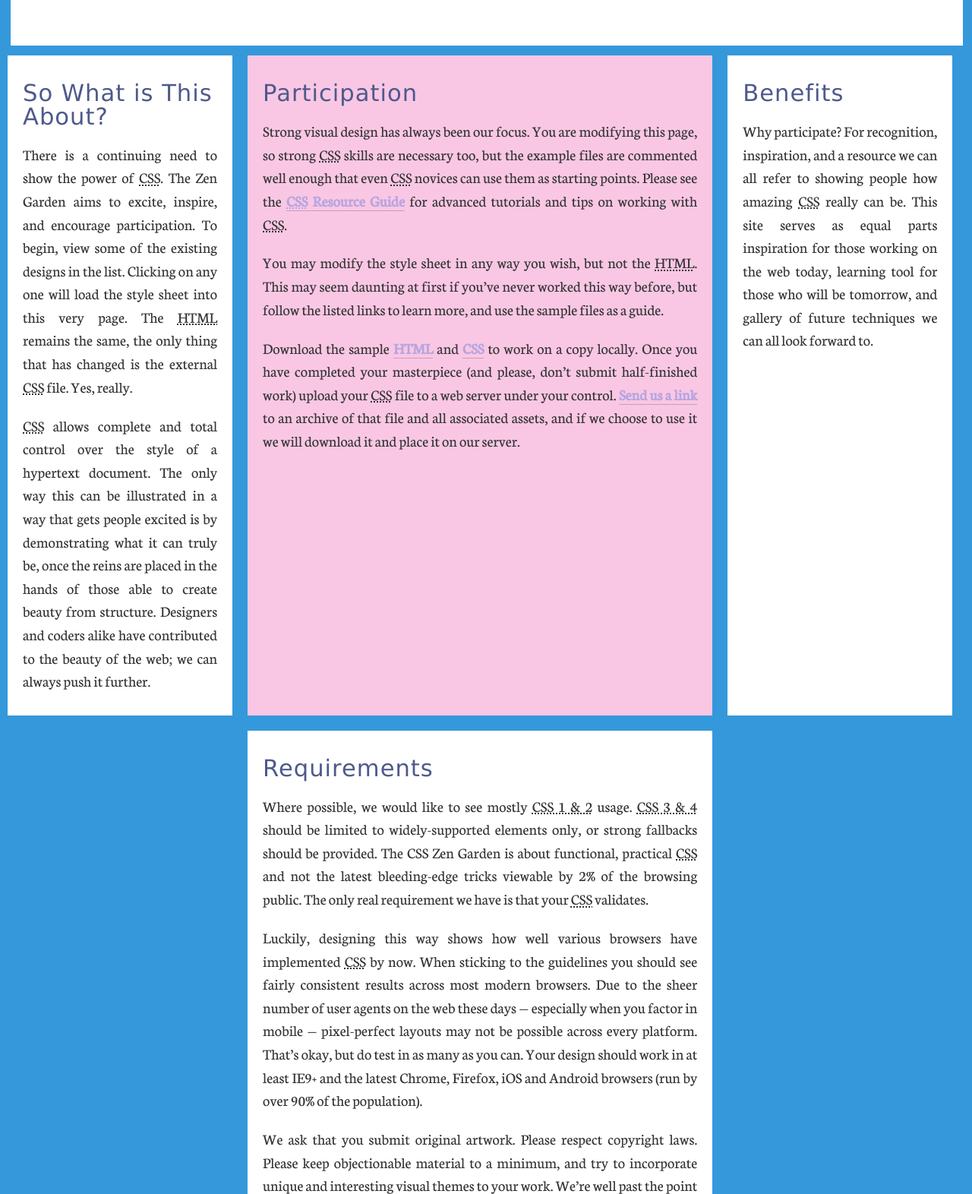
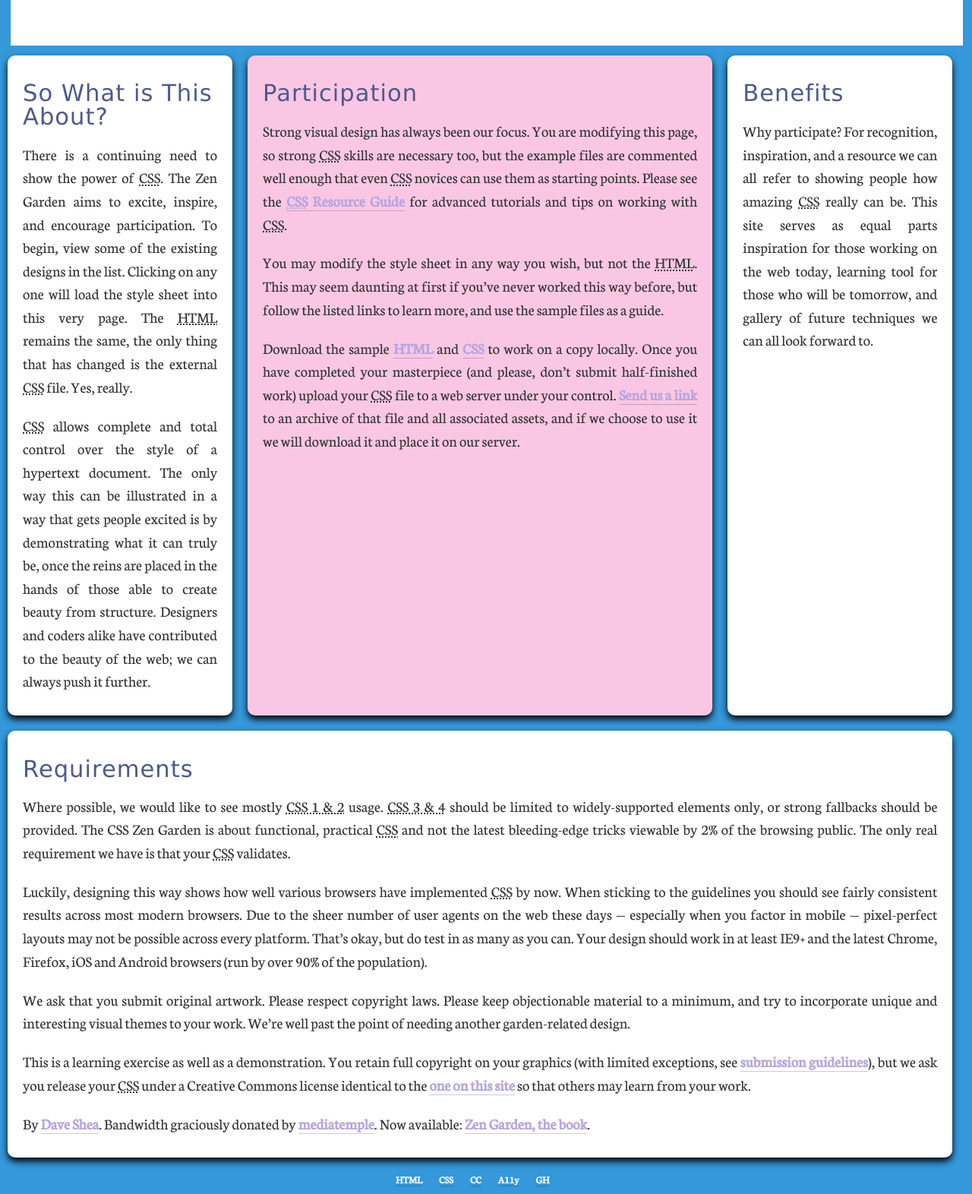
Before and after one commit to codermott/zen-garden-styleguide, a plain HTML site: page index.html in a window 1280 px wide. Shown: the part 847-2419 px from the top of the page at 76% size. Drawn offline with Linux system fonts and the light colour scheme; a script that the page names is missing; a web font is replaced by a local one.

Commit message:
shaoes and animation update.

```diff
--- a/style.css
+++ b/style.css
@@ -124,7 +124,7 @@ a:hover {
     gap: 20px;
   }
   .main .requirements {
-    grid-column: 2/4;
+    grid-column: 1/5;
   }
   .main .participation {
     grid-column: 2/4;
@@ -336,23 +336,34 @@ footer a:visited {
   animation-delay: .9s;
 }
 #zen-explanation{
+  box-shadow: 0 5px 10px 0 black;
+  border-radius: 10px;
     transform: translateX(-100%);
   animation: slideInLeft 1s ease-in-out forwards;
   animation-delay: .3s;
 }
 #zen-benefits{
+  box-shadow: 0 5px 10px 0 black;
+  border-radius: 10px;
     transform: translateX(-100%);
   animation: slideInRight 1s ease-in-out forwards;
   animation-delay: .3s;
 }
 #zen-participation {
+  box-shadow: 0 5px 10px 0 black;
+  border-radius: 10px;
     opacity: 0;
-  animation: fadeIn 1s ease-in-out forwards;
+  animation: fadeIn 1.5s ease-in-out forwards;
   animation-delay: .3s;
 }
-#design-archives {
-    border-radius: 20% 20% 20% 20% / 90%;
+#zen-requirements {
+  box-shadow: 0 5px 10px 0 black;
+  border-radius: 10px;
+    opacity: 0;
+  animation: fadeIn 1.5s ease-in-out forwards;
+  animation-delay: .3s;
 }
+
 @keyframes slideInLeft {
     from {
       opacity: 0;
```
